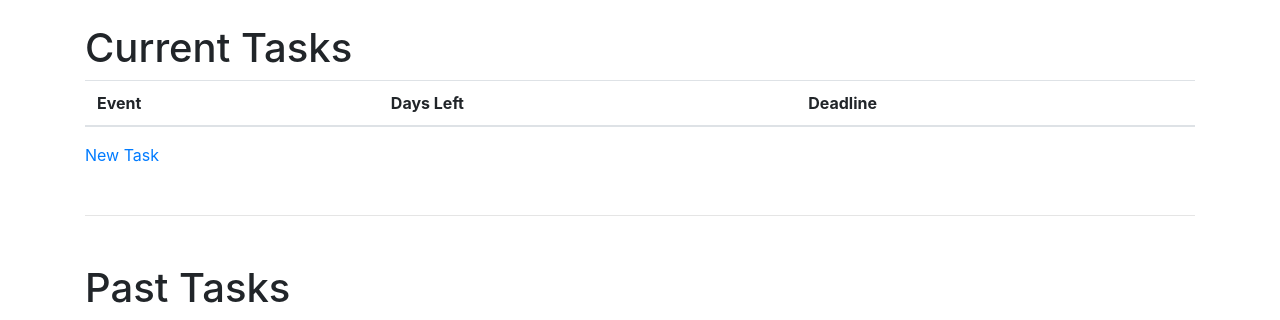
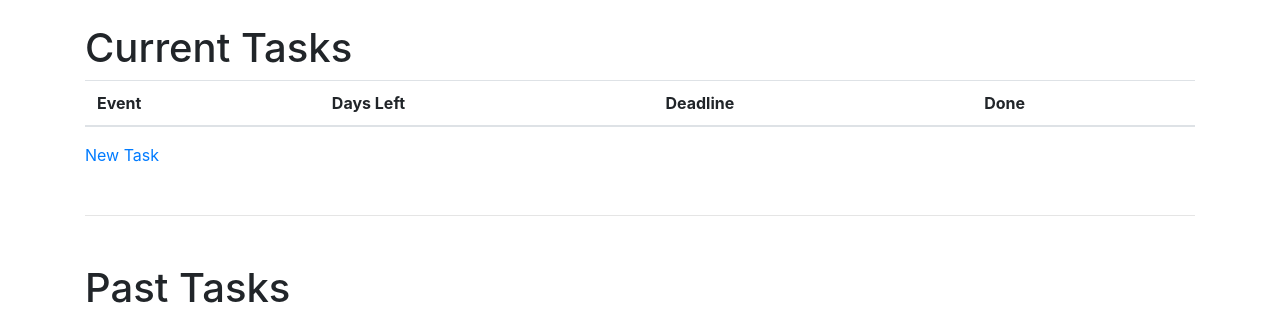
Before and after one commit to marceloFA/deadlines_app, a Django app: page / in a window 1280 px wide. Shown: the part 56-376 px from the top of the page. Run offline with Django 3.2, Linux system fonts and the light colour scheme; data that the repository does not hold is empty; some libraries are stand-ins or nearby versions.

Commit message:
[add] button, views, column for new field in template of current tasks

```diff
--- a/tasks/forms.py
+++ b/tasks/forms.py
@@ -7,7 +7,7 @@ from bootstrap_datepicker_plus import DatePickerInput
 class TaskForm(forms.ModelForm):
     class Meta:
         model = Task
-        fields = "__all__"
+        exclude = ("is_done", )
 
     event = forms.CharField(
         label="Event Name",
--- a/tasks/templates/tasks/task_detail.html
+++ b/tasks/templates/tasks/task_detail.html
@@ -29,6 +29,9 @@
   {% endfor %}
   <a class="btn btn-warning btn-md" href="{% url 'tasks:task_update' task.id %}" role="button">Edit this task</a>
   <a class="btn btn-danger btn-md" href="{% url 'tasks:task_delete' task.id %}" role="button">Delete this task</a>
+  {% if not task.is_done %}
+    <a class="btn btn-danger btn-md" href="{% url 'tasks:task_done' task.id %}" role="button">Mark as done this task</a>
+  {% endif %}
 </div>
 
 {% endblock %}
--- a/tasks/templates/tasks/task_list.html
+++ b/tasks/templates/tasks/task_list.html
@@ -12,6 +12,7 @@
             <th scope="col">Event</th>
             <th scope="col">Days Left</th>
             <th scope="col">Deadline</th>
+            <th scope="col">Done</th>
         </tr>
     </thead>
     <tbody>
@@ -20,6 +21,7 @@
             <th scope="row"><a href="{% url 'tasks:task_detail' task.id %}">{{ task.event }}</a></th>
             <td>{{ task.days_left }}</td>
             <td>{{ task.deadline }}</td>
+            <td>{{ task.is_done }}</td>
         </tr>
         {% endfor %}
     </tbody>
--- a/tasks/urls.py
+++ b/tasks/urls.py
@@ -10,4 +10,5 @@ urlpatterns = [
     path("new", views.task_create, name="task_new"),
     path("edit/<int:pk>", views.task_update, name="task_update"),
     path("delete/<int:pk>", views.task_delete, name="task_delete"),
+    path("done/<int:pk>", views.task_done, name="task_done"),
 ]
--- a/tasks/views.py
+++ b/tasks/views.py
@@ -78,6 +78,15 @@ def task_delete(request, pk, template_name="tasks/task_confirm_delete.html"):
         return redirect("tasks:task_list")
     return render(request, template_name, {"object": task})
 
+@login_required
+def task_done(request, pk, template_name="tasks/task_form.html"):
+    if request.user.is_superuser:
+        task = get_object_or_404(Task, pk=pk)
+    else:
+        task = get_object_or_404(Task, pk=pk, students=request.user)
+    task.is_done =  True
+    task.save()
+    return redirect("tasks:task_list")
 
 # Auxiliar methods:
 def get_days_left(deadline):
@@ -91,6 +100,8 @@ def get_progress_percentage(task):
     """ Return the percentage of time left for a certain task based on its deadline date """
     created_at_date = task.created_at.date()
     total_days = (task.deadline - created_at_date).days
+    if task.is_done:
+        return 100
     progress_percentage = (
         100 - (100 * task.days_left / total_days) if task.days_left > 0 else 100
     )
```
